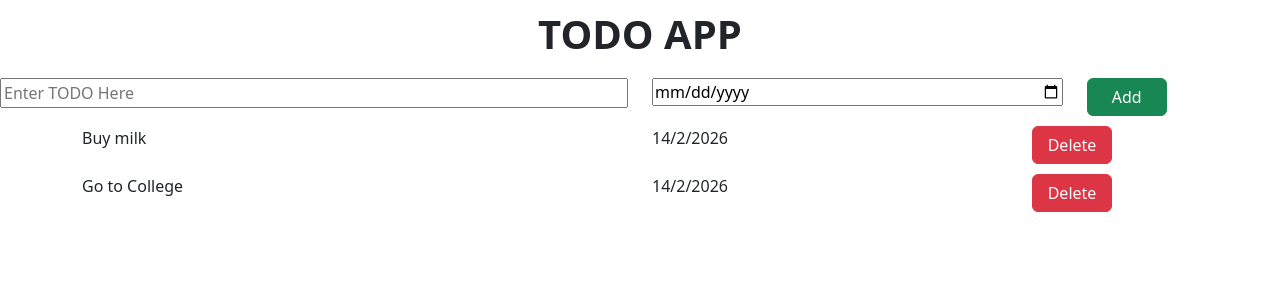
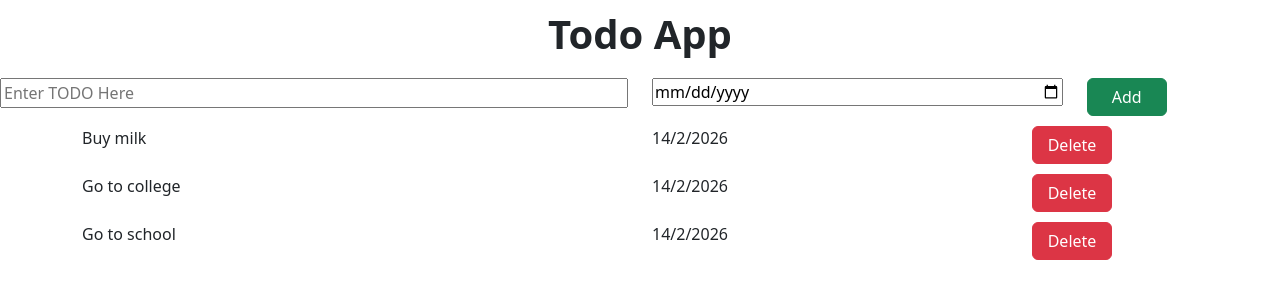
Before and after one commit to ansh-yadav-5/todo-app, a React (Vite) app: page / in a window 1280 px wide. Shown: the top 300 px of the page. Built offline with nearby package versions, Linux system fonts and the light colour scheme.

Commit message:
Make changes

```diff
--- a/src/App.css
+++ b/src/App.css
@@ -1,19 +1,10 @@
-.heading h1 {
-  font-weight: 700;
-  font-size: 40px;
-  margin: 10px;
-  margin-bottom: 20px;
-  text-align: center;
 
-}
 
 input {
   width: 100%;
 }
 
-.items-container {
-    text-align: left;
-}
+
 
 .kg-row {
   margin: 10px 5px;
--- a/src/App.jsx
+++ b/src/App.jsx
@@ -1,18 +1,35 @@
 import AddTodo from "./components/AddTodo";
 import AppName from "./components/AppName";
-import TodoItem1 from "./components/TodoItem1";
-import TodoItem2 from "./components/TodoItem2";
 import "./App.css";
 
+import TodoItems from "./components/TodoItems";
+
 function App() {
+  const todoItmes = [
+    {
+      name: "Buy milk",
+      dueDate: "14/2/2026"
+    },
+    {
+      name: "Go to college",
+      dueDate: "14/2/2026"
+    },
+     {
+      name: "Go to school",
+      dueDate: "14/2/2026"
+    },
+  ];
+
+
+
+
+
   return (
     <div className="todo-container">
       <AppName />
       <AddTodo />
-      <div className="items-container">
-        <TodoItem1 />
-        <TodoItem2 />
-      </div>
+      <TodoItems todoItems={todoItmes}></TodoItems>
+
     </div>
   );
 }
--- a/src/components/AddTodo.jsx
+++ b/src/components/AddTodo.jsx
@@ -1,13 +1,13 @@
 function AddTodo() {
-  return <div class="row kg-row">
-    <div class="col-6">
+  return <div className="row kg-row">
+    <div className="col-6">
       <input type="text" placeholder="Enter TODO Here" />
     </div>
-    <div class="col-4">
+    <div className="col-4">
       <input type="date" />
     </div>
-    <div class="col-2">
-      <button type="button" class="btn btn-success kg-button">
+    <div className="col-2">
+      <button type="button" className="btn btn-success kg-button">
         Add
       </button>
     </div>
--- a/src/components/AppName.jsx
+++ b/src/components/AppName.jsx
@@ -1,7 +1,7 @@
+import styles from './AppName.module.css';
 function AppName() {
- return <div className="heading">
-   <h1>TODO  APP</h1>
-  </div>
+ return <h1 className={styles.todoHeading}>Todo App</h1>
+
 
 }
 
--- /dev/null
+++ b/src/components/AppName.module.css
@@ -0,0 +1,8 @@
+.todoHeading  {
+  font-weight: 700;
+  font-size: 40px;
+  margin: 10px;
+  margin-bottom: 20px;
+  text-align: center;
+
+}
--- /dev/null
+++ b/src/components/TodoItem.jsx
@@ -0,0 +1,17 @@
+function TodoItem({ todoDate, todoName }) {
+  return (
+    <div className="container ">
+      <div className="row kg-row">
+        <div className="col-6">{todoName}</div>
+        <div className="col-4">{todoDate}</div>
+        <div className="col-2">
+          <button type="button" className="btn btn-danger kg-button">
+            Delete
+          </button>
+        </div>
+      </div>
+    </div>
+  );
+}
+
+export default TodoItem;
--- a/src/components/TodoItem1.jsx
+++ /dev/null
@@ -1,20 +0,0 @@
-function TodoItem1() {
-  let todoname = "Buy milk";
-  let tododate = "14/2/2026";
-
-  return (
-    <div class="container ">
-      <div class="row kg-row">
-        <div class="col-6">{todoname}</div>
-        <div class="col-4">{tododate}</div>
-        <div class="col-2">
-          <button type="button" class="btn btn-danger kg-button">
-            Delete
-          </button>
-        </div>
-      </div>
-    </div>
-  );
-}
-
-export default TodoItem1;
--- a/src/components/TodoItem2.jsx
+++ /dev/null
@@ -1,20 +0,0 @@
-function TodoItem2() {
-  let todoname = "Go to College";
-  let tododate = "14/2/2026";
-
-  return (
-    <div class="container ">
-      <div class="row kg-row">
-        <div class="col-6">{todoname}</div>
-        <div class="col-4">{tododate}</div>
-        <div class="col-2">
-          <button type="button" class="btn btn-danger kg-button">
-            Delete
-          </button>
-        </div>
-      </div>
-    </div>
-  );
-}
-
-export default TodoItem2;
--- /dev/null
+++ b/src/components/TodoItems.jsx
@@ -0,0 +1,17 @@
+import style from './TodoItems.module.css';
+import TodoItem from "./TodoItem";
+const TodoItems = ({ todoItems }) => {
+  return (
+    <div className={style.itemsContainer}>
+      {todoItems.map((item, index) => (
+        <TodoItem
+          key={index}
+          todoDate={item.dueDate}
+          todoName={item.name}
+        />
+      ))}
+    </div>
+  );
+};
+
+export default TodoItems;
--- /dev/null
+++ b/src/components/TodoItems.module.css
@@ -0,0 +1,3 @@
+.itemsContainer {
+    text-align: left;
+}
```
